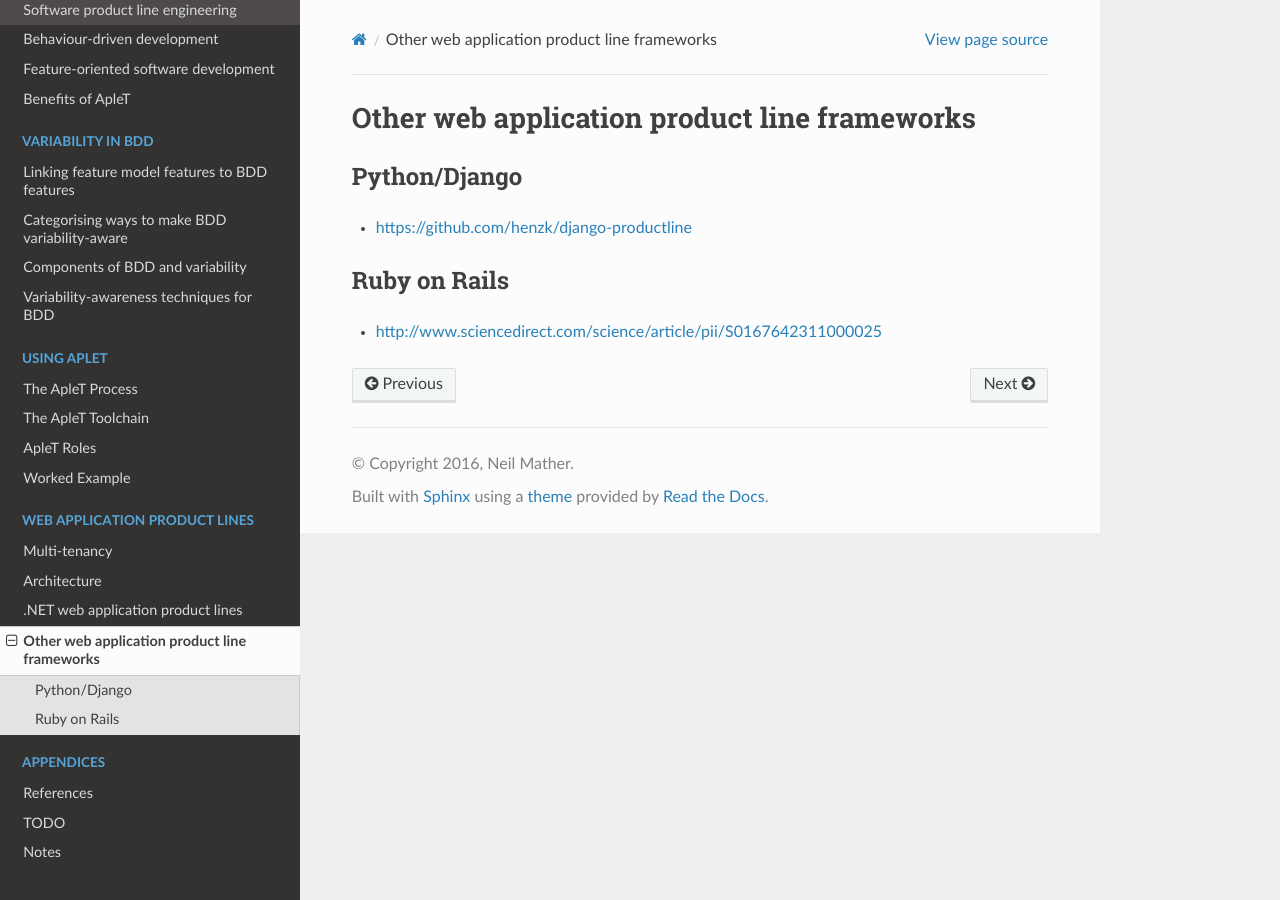
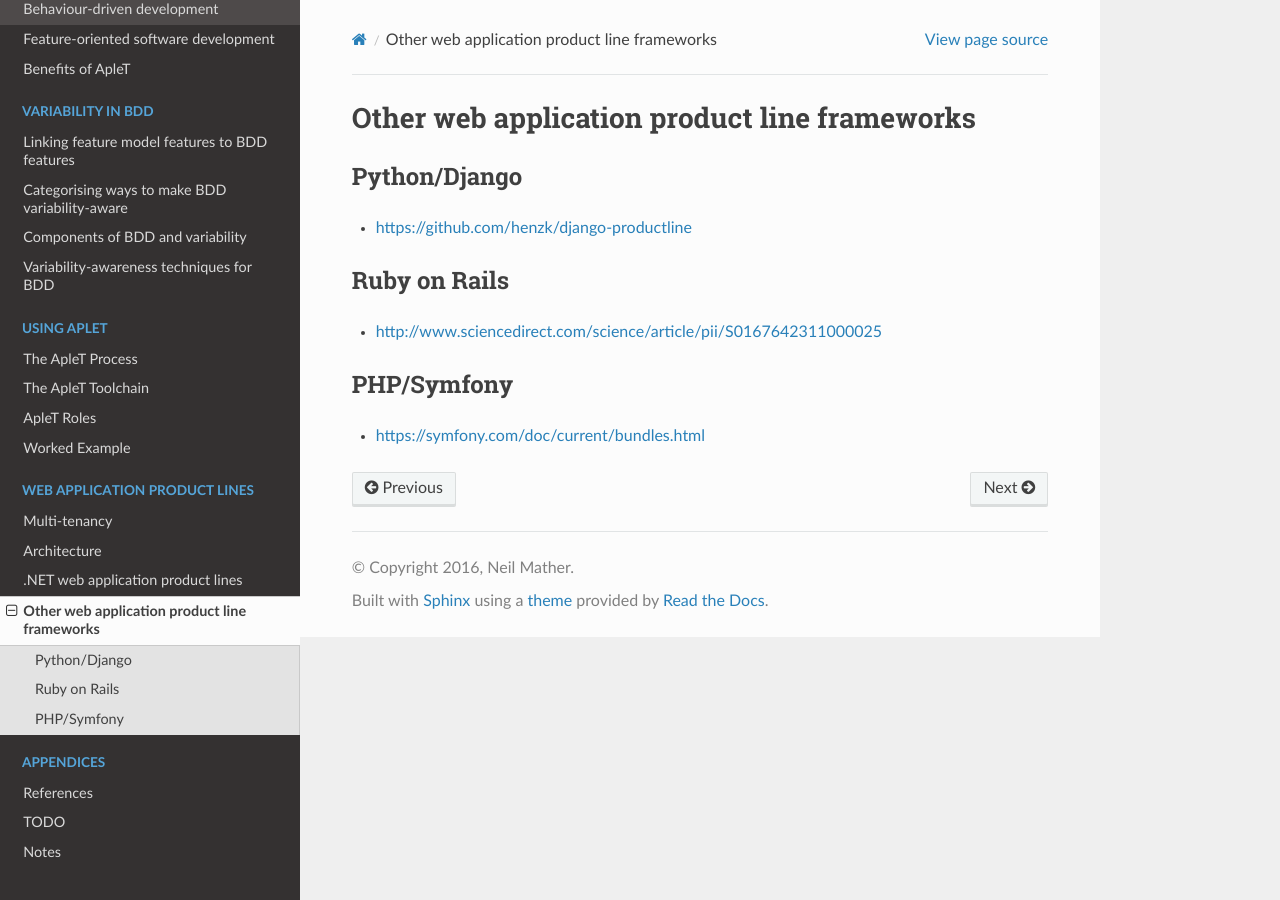
Before and after one commit to ngm/ApleT, a Sphinx documentation site: the page built from docs/other-webapp-productlines.rst, in a window 1280 px wide. Built offline with Sphinx 7.4.7 and the Read the Docs theme 2.0.0, drawn with Linux system fonts in a browser that asks for light colours.

Commit message:
Symfony Bundle System is feature-oriented

```diff
--- a/docs/other-webapp-productlines.rst
+++ b/docs/other-webapp-productlines.rst
@@ -9,3 +9,7 @@ Python/Django
 Ruby on Rails
 -------------
 * http://www.sciencedirect.com/science/article/pii/S0167642311000025
+
+PHP/Symfony
+-----------
+* https://symfony.com/doc/current/bundles.html
```
